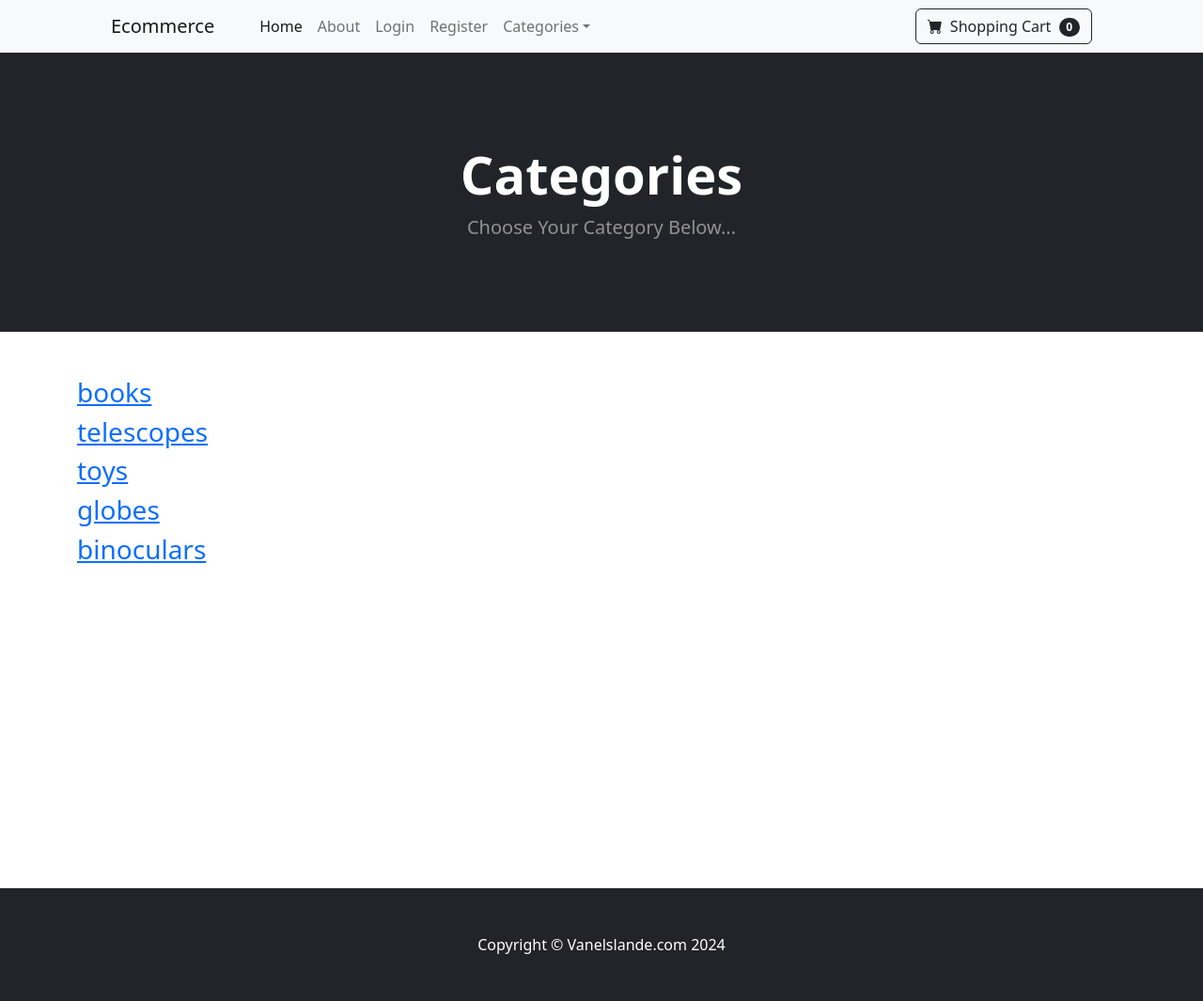
After one commit to Harmonica-Men/AstroShop, a Django app: page /category_summary/ in a window 1280 px wide. The commit adds this page. Shown: the whole page at 94% size. Run offline with Django 5.2, Linux system fonts and the light colour scheme; data comes from the database, SQL or seed files in the repository; some libraries are stand-ins or nearby versions.

Commit message:
Add category summary template

```diff
--- /dev/null
+++ b/store/templates/category_summary.html
@@ -0,0 +1,30 @@
+{% extends 'base.html' %}
+{% block content %}
+
+<!-- Header-->
+<header class="bg-dark py-5">
+    <div class="container px-4 px-lg-5 my-5">
+        <div class="text-center text-white">
+            <h1 class="display-4 fw-bolder">Categories</h1>
+            <p class="lead fw-normal text-white-50 mb-0">Choose Your Category Below...</p>
+        </div>
+    </div>
+</header>
+
+<div class="container">
+    <div class="row">
+        <div>
+            <div class="col-8">
+                <br /><br />
+
+                {% for category in categories %}
+                    <h3><a href="{% url 'category' category %}">{{ category }}</a></h3>
+                {% endfor %}
+
+                <br /><br /><br /><br /><br /><br /><br /><br /><br /><br /><br /><br /><br /><br />
+            </div>
+        </div>
+    </div>
+</div>
+
+{% endblock %}
--- a/store/templates/navbar.html
+++ b/store/templates/navbar.html
@@ -24,7 +24,7 @@
                     <a class="nav-link dropdown-toggle" id="navbarDropdown" href="#" role="button"
                         data-bs-toggle="dropdown" aria-expanded="false">Categories</a>
                     <ul class="dropdown-menu" aria-labelledby="navbarDropdown">
-                        <li><a class="dropdown-item" href="{% url 'home' %}">All Products</a></li>
+                        <li><a class="dropdown-item" href="{% url 'category_summary' %}">Category Summary</a></li>
                         <li>
                             <hr class="dropdown-divider" />
                         </li>
--- a/store/urls.py
+++ b/store/urls.py
@@ -9,4 +9,6 @@ urlpatterns = [
     path('register/', views.register_user, name='register'),
     path('product/<int:pk>', views.product, name='product'),
     path('category/<str:foo>', views.category, name='category'),
+    path('category_summary/', views.category_summary, name='category_summary'),
+
 ]
--- a/store/views.py
+++ b/store/views.py
@@ -6,6 +6,11 @@ from django.contrib.auth.models import User
 from django.contrib.auth.forms import UserCreationForm
 from .forms import SignUpForm
 from django import forms
+
+
+def category_summary(request):
+	categories = Category.objects.all()
+	return render(request, 'category_summary.html', {"categories":categories})
 
 
 def category(request, foo):
```
